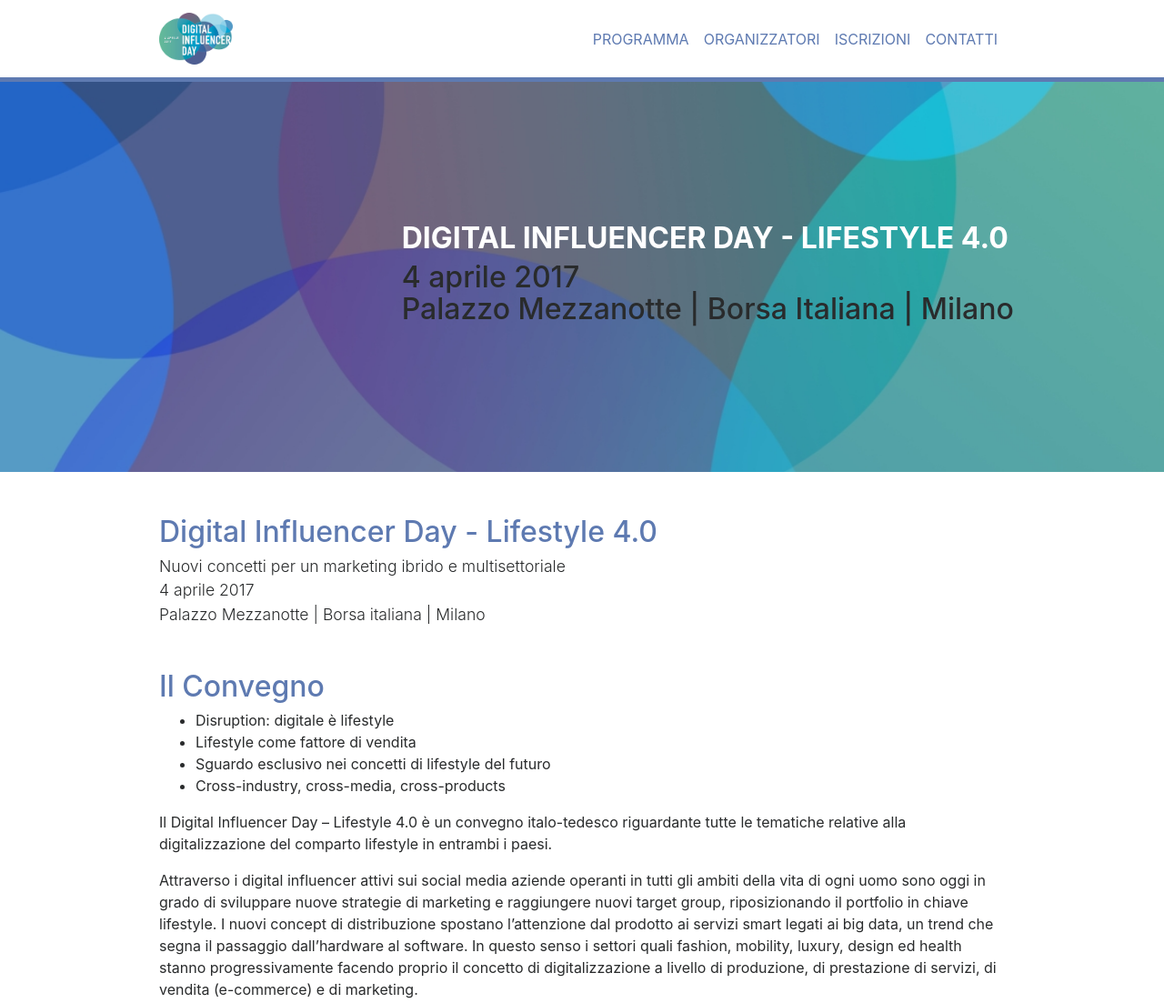
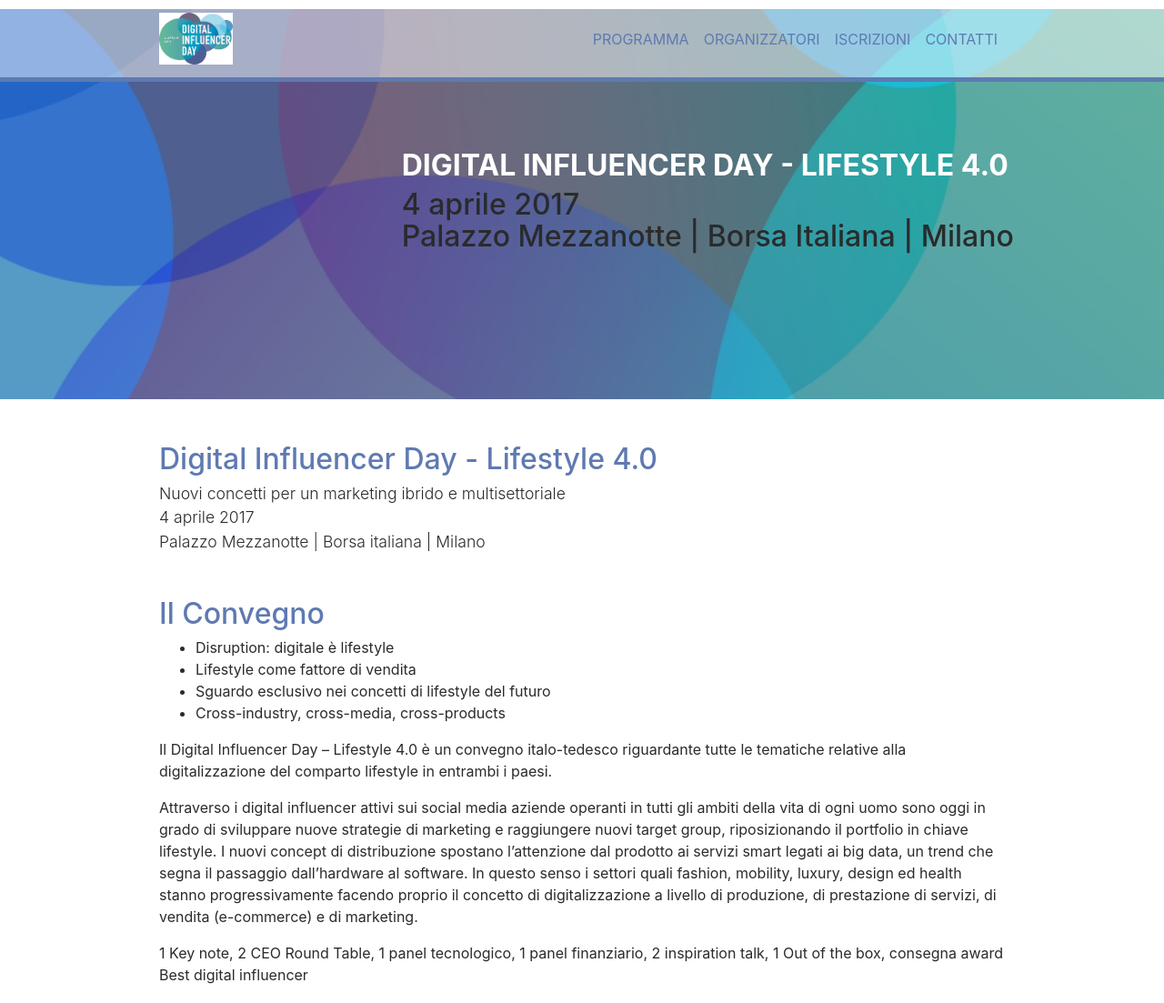
Before and after one commit to gsereg/did17, a plain HTML site: page index.html in a window 1280 px wide. Shown: the top 1103 px of the page at 91% size. Drawn offline with nearby package versions, Linux system fonts and the light colour scheme.

Commit message:
Commit from Pingendo

```diff
--- a/index.html
+++ b/index.html
@@ -8,8 +8,8 @@
   <link rel="stylesheet" href="theme.css">
 </head>
 
-<body>
-  <nav class="collapsed navbar navbar-toggleable-md navbar-dark">
+<body style="margin-top:-80px">
+  <nav class="collapsed navbar navbar-toggleable-md navbar-dark sticky-top">
     <div class="container">
 
 
@@ -131,6 +131,8 @@
 
 
 
+
+
 </body>
 
 </html>
```
